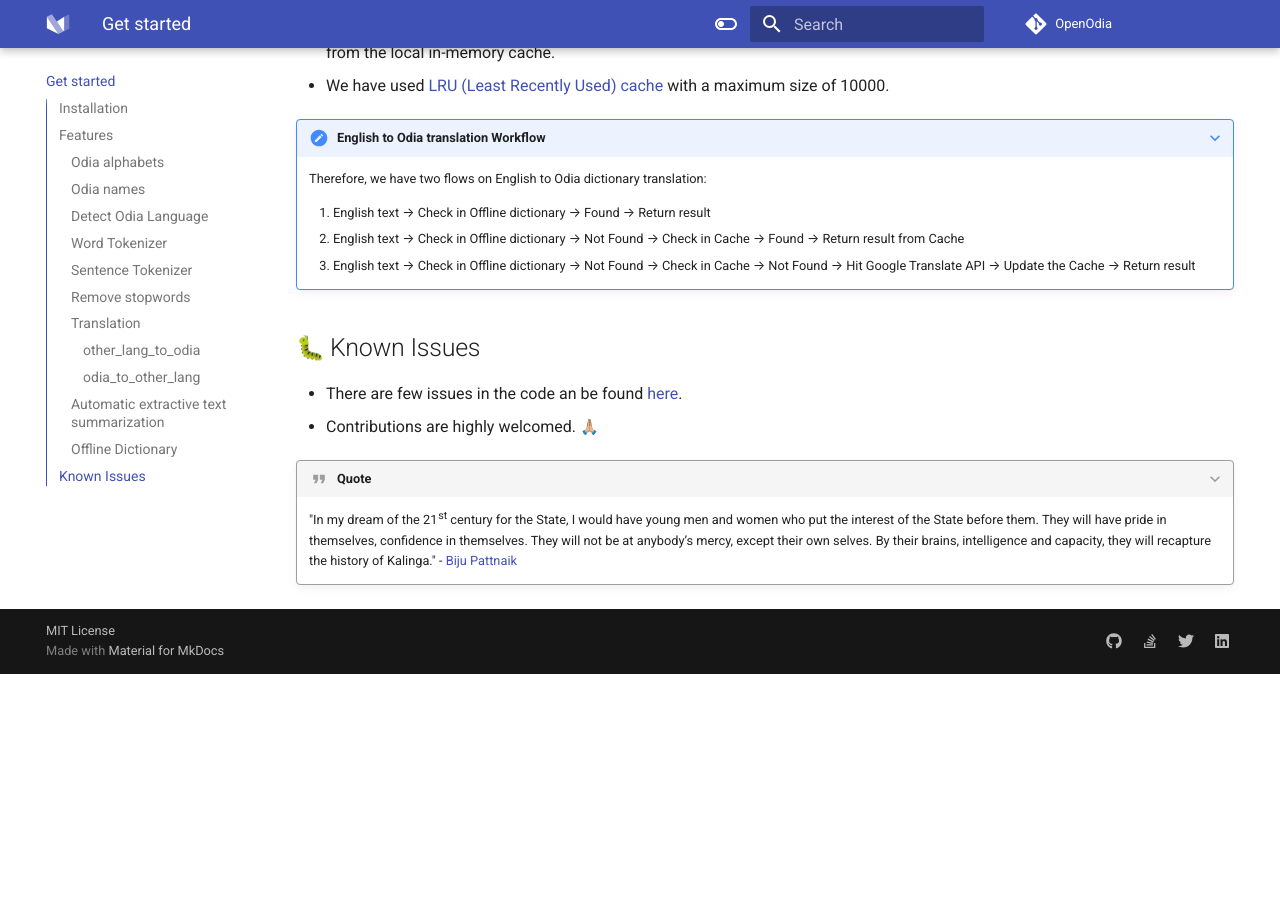
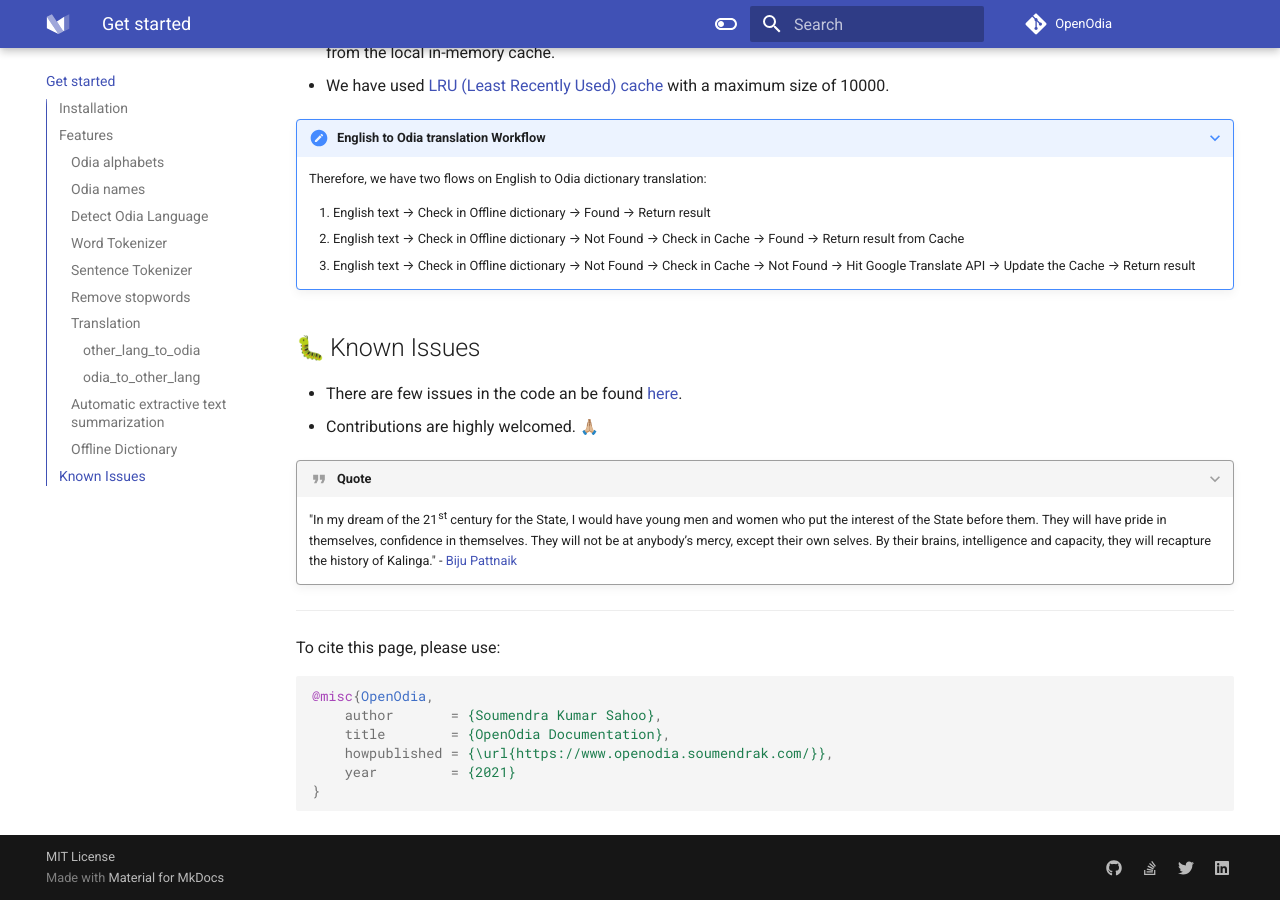
Before and after one commit to soumendrak/openodia, an MkDocs documentation site: the page built from docs/index.md, in a window 1280 px wide and 900 px high, scrolled down 4613 px. Built offline with MkDocs 1.6.1 and Material for MkDocs 9.7.7, drawn with Linux system fonts in a browser that asks for light colours; emoji names are drawn with the system emoji font; comment, search, counter and statistics services are not loaded; before the commit the page ends 5287 px from its top, so only the background shows below that.

Commit message:
citation added

````diff
--- a/docs/index.md
+++ b/docs/index.md
@@ -213,3 +213,16 @@ Extracts the important summary snippet of a given text.
 
 ???+quote
     "In my dream of the 21st century for the State, I would have young men and women who put the interest of the State before them. They will have pride in themselves, confidence in themselves. They will not be at anybody’s mercy, except their own selves. By their brains, intelligence and capacity, they will recapture the history of Kalinga." - [Biju Pattnaik](https://en.wikipedia.org/wiki/Biju_Patnaik)
+
+<!-- Citation -->
+<hr>
+To cite this page, please use:
+
+```bibtex
+@misc{OpenOdia,
+    author       = {Soumendra Kumar Sahoo},
+    title        = {OpenOdia Documentation},
+    howpublished = {\url{https://www.openodia.soumendrak.com/}},
+    year         = {2021}
+}
+```
````
